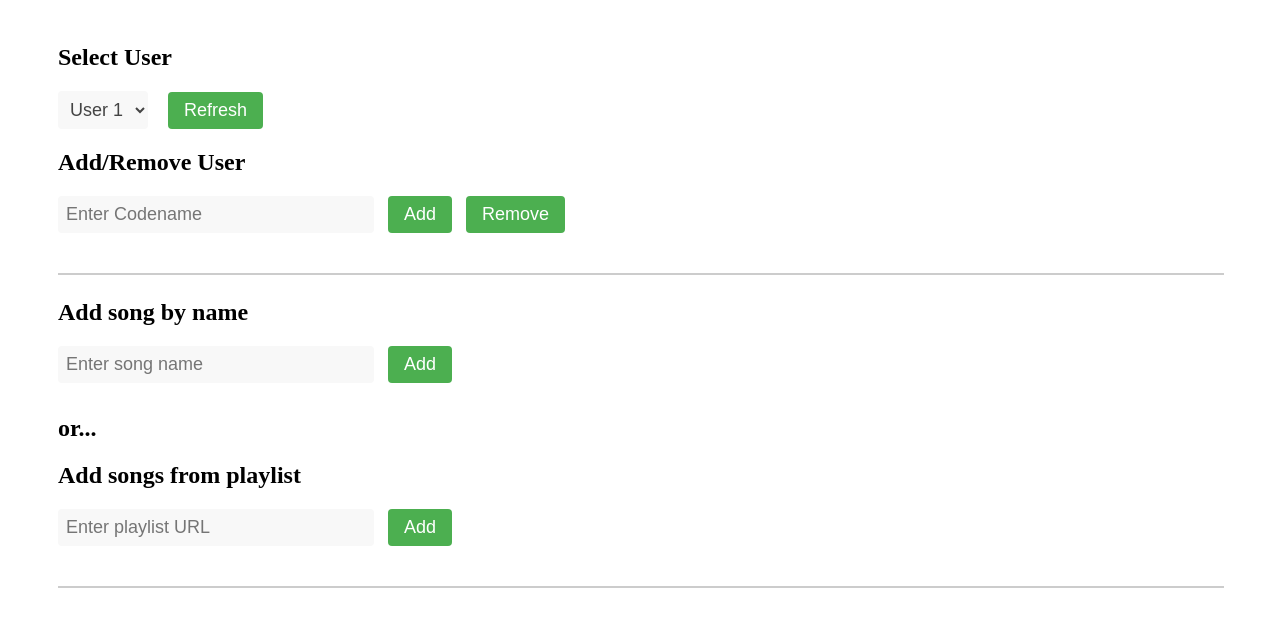
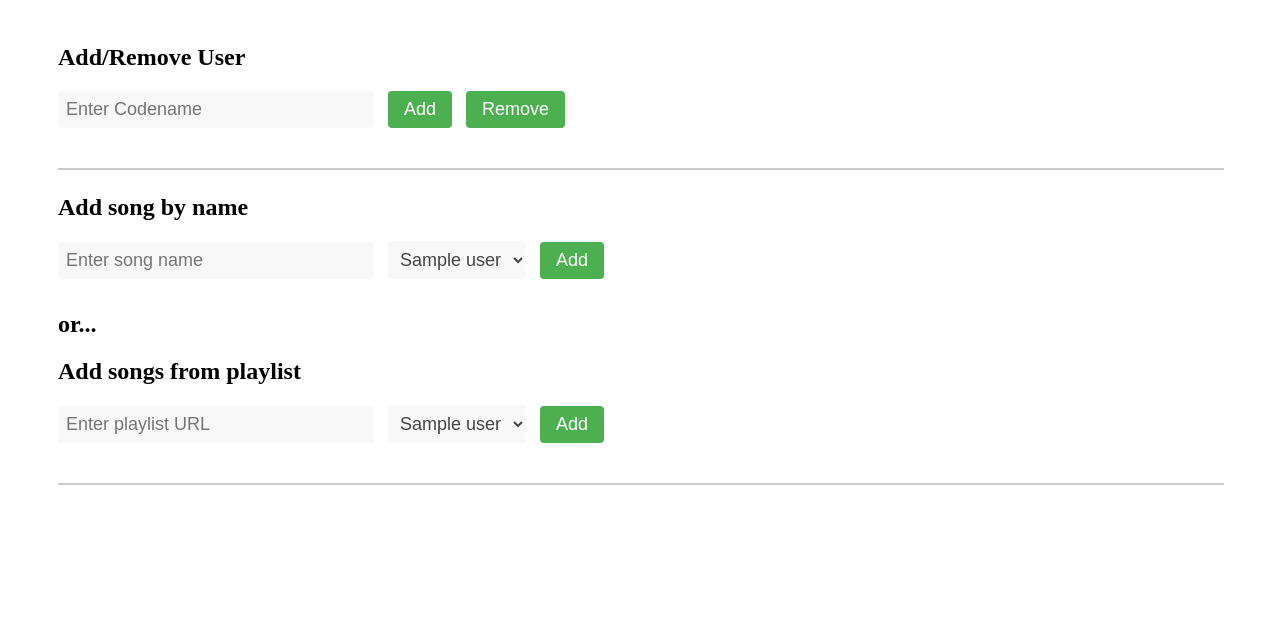
Before and after one commit to kyleyoung1121/HighwayHarmony, a Flask app: template Post_Hackathon/HighwayHarmony/templates/index.html in a window 1280 px wide. Shown: the part 84-711 px from the top of the page. Run offline with Flask 2, Linux system fonts and the light colour scheme; the template is opened without the code that fills it: most values are stand-ins (such as "Sample title", 1, 10 or a date in 2020); parts of the project's set-up code (start-up, migrations or seed data) failed here and were passed over.

Commit message:
Update index.html

```diff
--- a/Post_Hackathon/HighwayHarmony/templates/index.html
+++ b/Post_Hackathon/HighwayHarmony/templates/index.html
@@ -11,10 +11,6 @@
         display: flex;
         flex-wrap: wrap;
       }
-      .dropdown-container {
-        display: flex;
-        align-items: center;
-      }
       .dropdown {
         font-size: 18px;
         padding: 8px;
@@ -22,7 +18,7 @@
         border: none;
         background-color: #f8f8f8;
         color: #444;
-        margin-right: 10px;
+        margin-left: 10px;
       }
       .input-text {
         font-size: 18px;
@@ -77,39 +73,36 @@
     </header>
     <div class="container">
       <section>
-        <h2>Select User</h2>
-        <div class="dropdown-container">
-          <select class="dropdown">
-            <option value="user1">User 1</option>
-            <option value="user2">User 2</option>
-            <option value="user3">User 3</option>
-          </select>
-          <button type="button" class="refresh-button">Refresh</button>
-        </div>
-      </section>
-    </div>
-    <div class="container">
-      <section>
         <h2>Add/Remove User</h2>
-        <form>
-          <input type="text" class="input-text" placeholder="Enter Codename"/>
-          <button type="submit" class="add-button">Add</button>
-          <button type="button" class="remove-button">Remove</button>
+        <form action="/webpage_addremove_user/" method="post">
+          <input name = "addremove_user_field" type="text" class="input-text" placeholder="Enter Codename"/>
+          <button name="two_buttons" value="add" type="submit" class="add-button">Add</button>
+          <button name="two_buttons" value="remove" type="submit" class="remove-button">Remove</button>
         </form>
       </section>
     </div>
     <hr>
     <section>
       <h2>Add song by name</h2>
-      <form>
-        <input type="text" class="input-text" placeholder="Enter song name" />
-        <button type="submit" class="add-button">Add</button>
+      <form action="/webpage_add_song/" method="post">
+        <input name = "add_song_field" type="text" class="input-text" placeholder="Enter song name" />
+        <select name = "users_dropdown" class="dropdown">
+          {% for user in users %}
+            <option value="{{ user.name }}">{{ user.name }}</option>
+          {% endfor %}
+        </select>
+        <button name = "add_song_button" type="submit" class="add-button">Add</button>
       </form>
       <p class="or-text">or...</p>
       <h2>Add songs from playlist</h2>
-      <form>
-        <input type="text" class="input-text" placeholder="Enter playlist URL"/>
-        <button type="submit" class="add-button">Add</button>
+      <form action="/webpage_add_playlist/" method="post">
+        <input name = "add_playlist_field" type="text" class="input-text" placeholder="Enter playlist URL"/>
+        <select name = "users_dropdown" class="dropdown">
+          {% for user in users %}
+            <option value="{{ user.name }}">{{ user.name }}</option>
+          {% endfor %}
+        </select>
+        <button name = "add_playlist_button"type="submit" class="add-button">Add</button>
       </form>
       <hr>
     </section>
```
